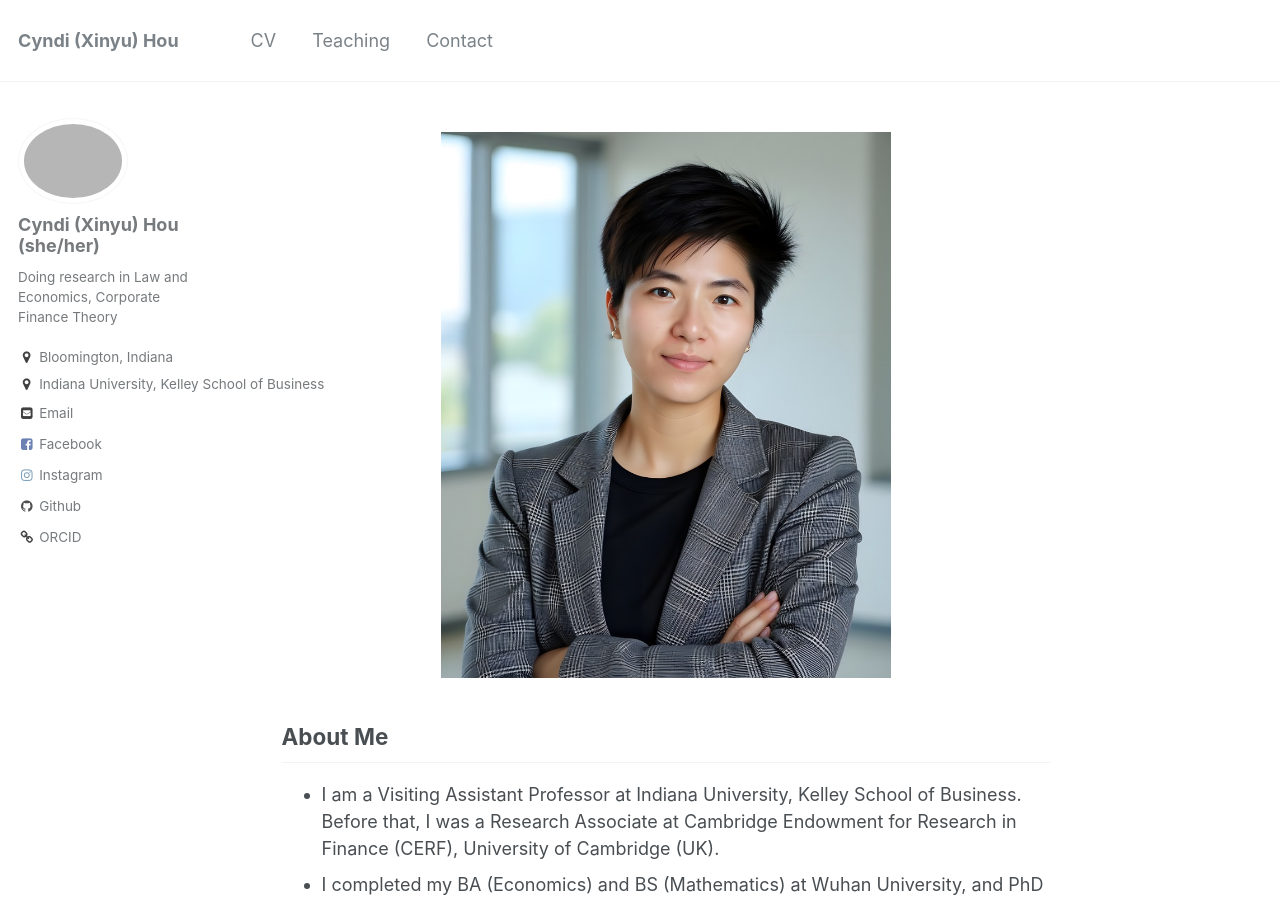
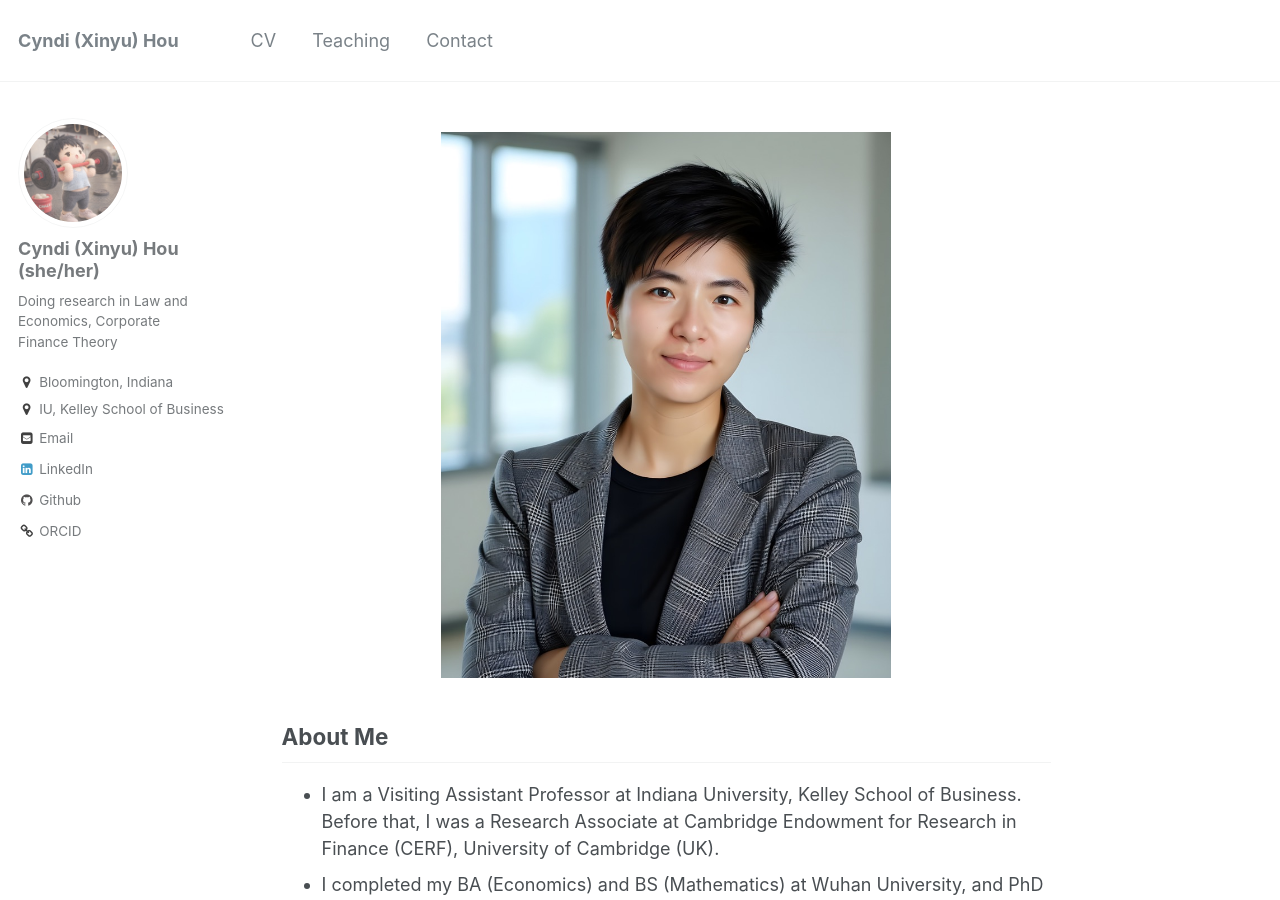
Before and after one commit to xinyuhou94/xinyuhou94.github.io, a Jekyll site: the page built from _pages/about.md, in a window 1280 px wide and 900 px high. Built offline with Jekyll 4.4.1, drawn with Linux system fonts in a browser that asks for light colours.

Commit message:
Update _config.yml

```diff
--- a/_config.yml
+++ b/_config.yml
@@ -78,11 +78,11 @@ analytics:
 # Site Author
 author:
   name             : "Cyndi (Xinyu) Hou (she/her)"
-  avatar           : "images/CyndiCF.jpeg"
+  avatar           : "CyndiCF.jpeg"
   bio              : "Doing research in Law and Economics,
                        Corporate Finance Theory"
   location         : "Bloomington, Indiana"
-  employer         : "Indiana University, Kelley School of Business"
+  employer         : "IU, Kelley School of Business"
   googlescholar    :
   email            : "houxiny@iu.edu"
   uri              :
@@ -90,20 +90,13 @@ author:
   codepen          :
   dribbble         :
   flickr           :
-  facebook         : https://www.facebook.com/people/Xinyu-Hou/100007260519162/
   foursquare       :
   github           : "xinyuhou94"
   google_plus      :
   keybase          :
-  instagram        : https://www.instagram.com/xinyuisafish/
   lastfm           :
-  linkedin         :
+  linkedin         : https://www.linkedin.com/in/cyndi-xinyu-hou-9b26198b
   orcid            : https://orcid.org/0000-0002-1756-0771
-  pinterest        :
-  soundcloud       :
-  stackoverflow    : # http://stackoverflow.com/users/123456/username
-  steam            :
-  tumblr           :
   twitter          :
   vine             :
   weibo            :
```
